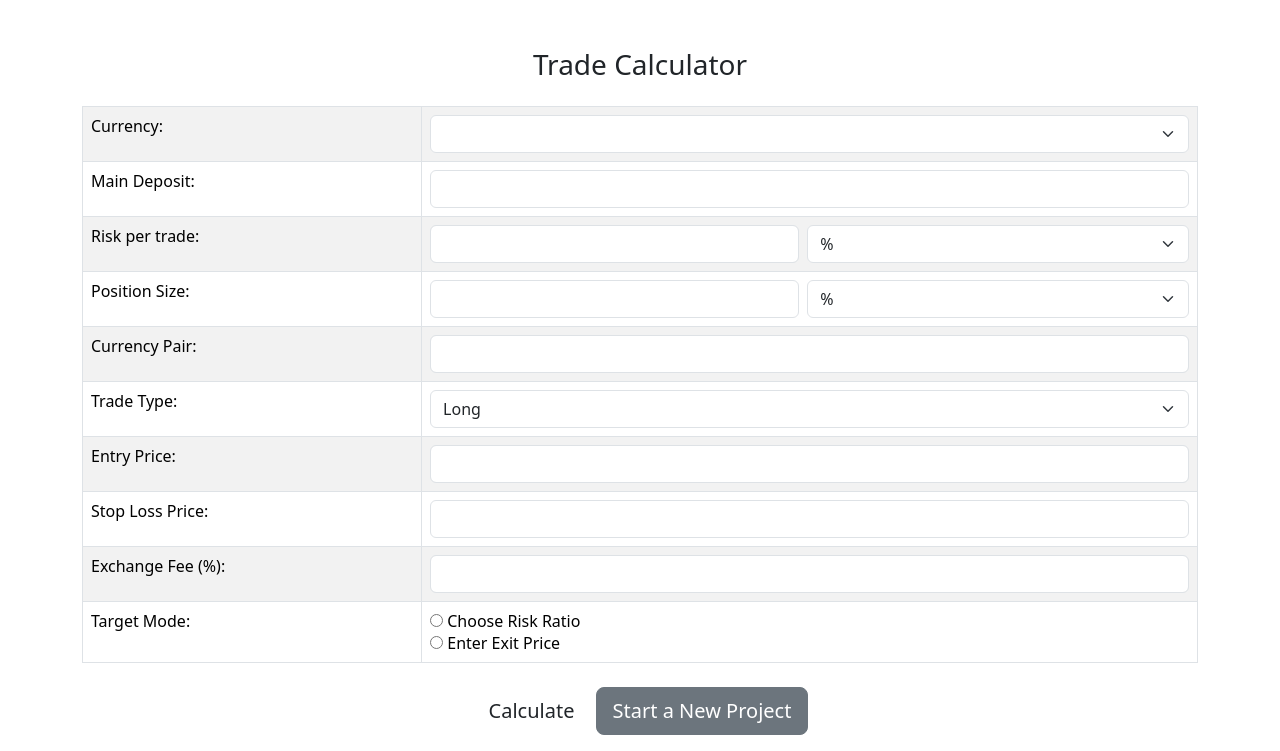
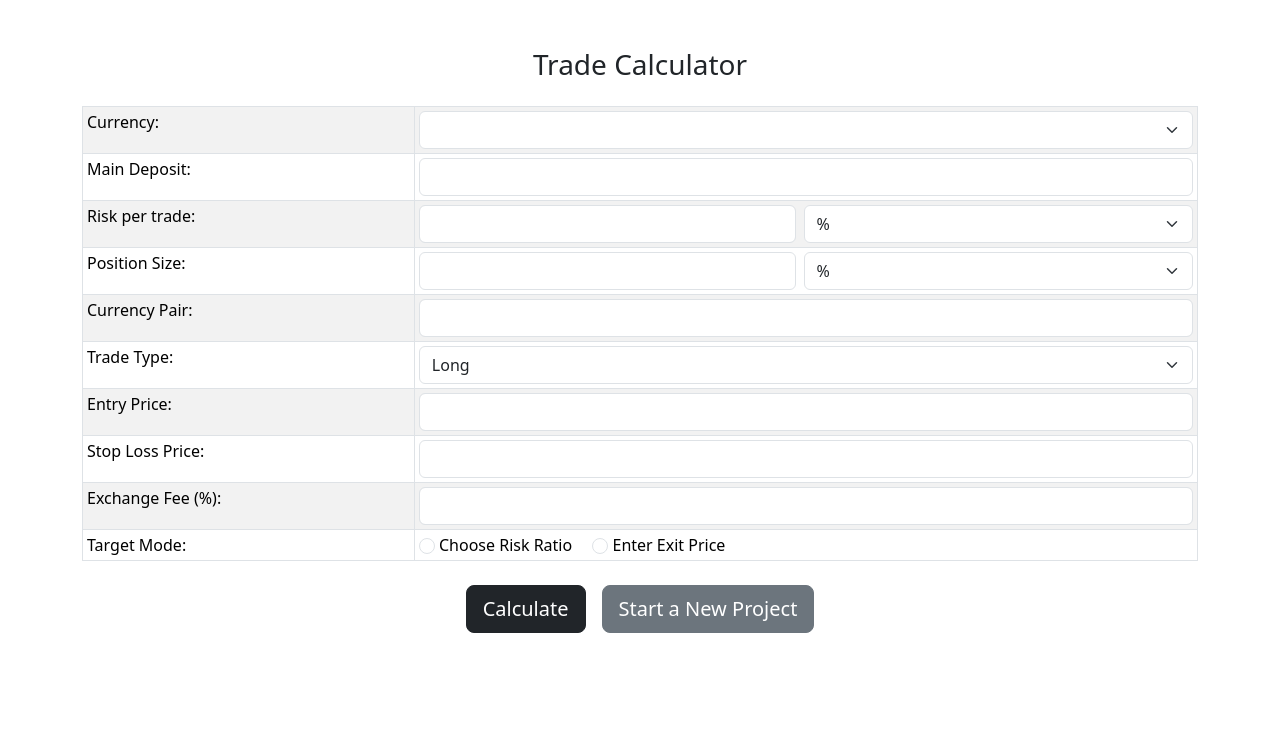
Before and after one commit to WiktoriaRebeka/trading_journal_app, a Django app: page /dashboard/ in a window 1280 px wide. Shown: the part 56-807 px from the top of the page. After the commit the page ends 689 px from the top, so only its background shows below. Run offline with Django 4.2, Linux system fonts and the light colour scheme; data that the repository does not hold is empty.

Commit message:
Phase 1 Dashboard - adjusting look

```diff
--- a/backend/templates/app_main/dashboard.html
+++ b/backend/templates/app_main/dashboard.html
@@ -48,7 +48,8 @@
     <form method="POST" id="calculatorForm">
         {% csrf_token %}
 
-        <table class="table table-bordered table-striped">
+        <!-- Użycie klasy table-sm dla mniejszej tabeli -->
+        <table class="table table-bordered table-striped table-hover table-sm">
             <tbody>
                 <tr>
                     <td><label for="currency">Currency:</label></td>
@@ -125,11 +126,11 @@
                 <tr>
                     <td><label>Target Mode:</label></td>
                     <td>
-                        <label>
-                            <input type="radio" name="target_mode" value="r" id="choose_ratio"> Choose Risk Ratio
-                        </label><br>
-                        <label>
-                            <input type="radio" name="target_mode" value="custom_price" id="enter_exit_price"> Enter Exit Price
+                        <label class="form-check-label me-3">
+                            <input class="form-check-input" type="radio" name="target_mode" value="r" id="choose_ratio"> Choose Risk Ratio
+                        </label>
+                        <label class="form-check-label">
+                            <input class="form-check-input" type="radio" name="target_mode" value="custom_price" id="enter_exit_price"> Enter Exit Price
                         </label>
                     </td>
                 </tr>
@@ -147,18 +148,19 @@
         </div>
 
         <!-- Custom exit price field, hidden by default -->
-        <div id="custom_price_input" style="display:none;">
+        <div id="custom_price_input" class="mb-3" style="display:none;">
             <label for="custom_exit_price">Exit Price:</label>
             <input type="number" step="any" id="custom_exit_price" name="custom_exit_price" class="form-control">
         </div>
 
         <!-- Przyciski na dole formularza -->
-        <div class="text-center mt-4">
-            <button type="submit" class="btn btn-calculate btn-lg">Calculate</button>
+        <div class="text-center mt-4 d-flex justify-content-center">
+            <button type="submit" class="btn btn-dark btn-lg me-3">Calculate</button>
             <button type="button" id="reset_button" class="btn btn-secondary btn-lg">Start a New Project</button>
         </div>
     </form>
 </div>
+
 
 
 <!-- Results -->
@@ -233,7 +235,7 @@
 
 
     <!-- Add to Journal Button -->
-    <button type="button" id="add_to_journal_max_leverage_button" class="btn btn-dark btn-lg mt-3" style="display: none;">Add to Journal (Max Leverage)</button>
+    <button type="button" id="add_to_journal_max_leverage_button" class="btn btn-dark btn-lg mt-3" style="display: none;">Add to Journal</button>
 </div>
 
 <div id="error_message" style="color: red;"></div>
```
Also changed, not shown: other parts of backend/templates/app_main/dashboard.html (+19 -19 lines).
